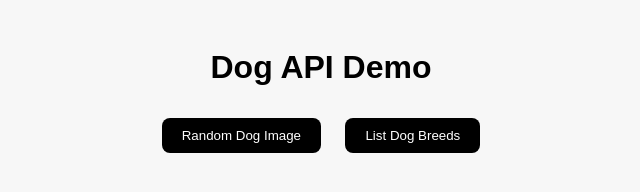
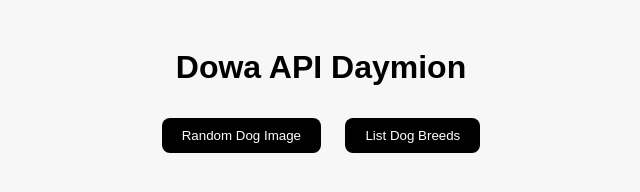
Before and after one commit to solisapariciok/Dog_API_Image_Breed, a plain HTML site: page index.html in a window 1280 px wide. Shown: the whole page, without its empty margins (319-959 px from the left). Drawn offline with Linux system fonts and the light colour scheme.

Commit message:
Update index.html

```diff
--- a/index.html
+++ b/index.html
@@ -8,7 +8,7 @@
 </head>
 <body>
 
-  <h1>Dog API Demo</h1>
+  <h1>Dowa API Daymion</h1>
 
   <button id="loadDogBtn">Random Dog Image</button>
   <button id="loadBreedBtn">List Dog Breeds</button>
```
